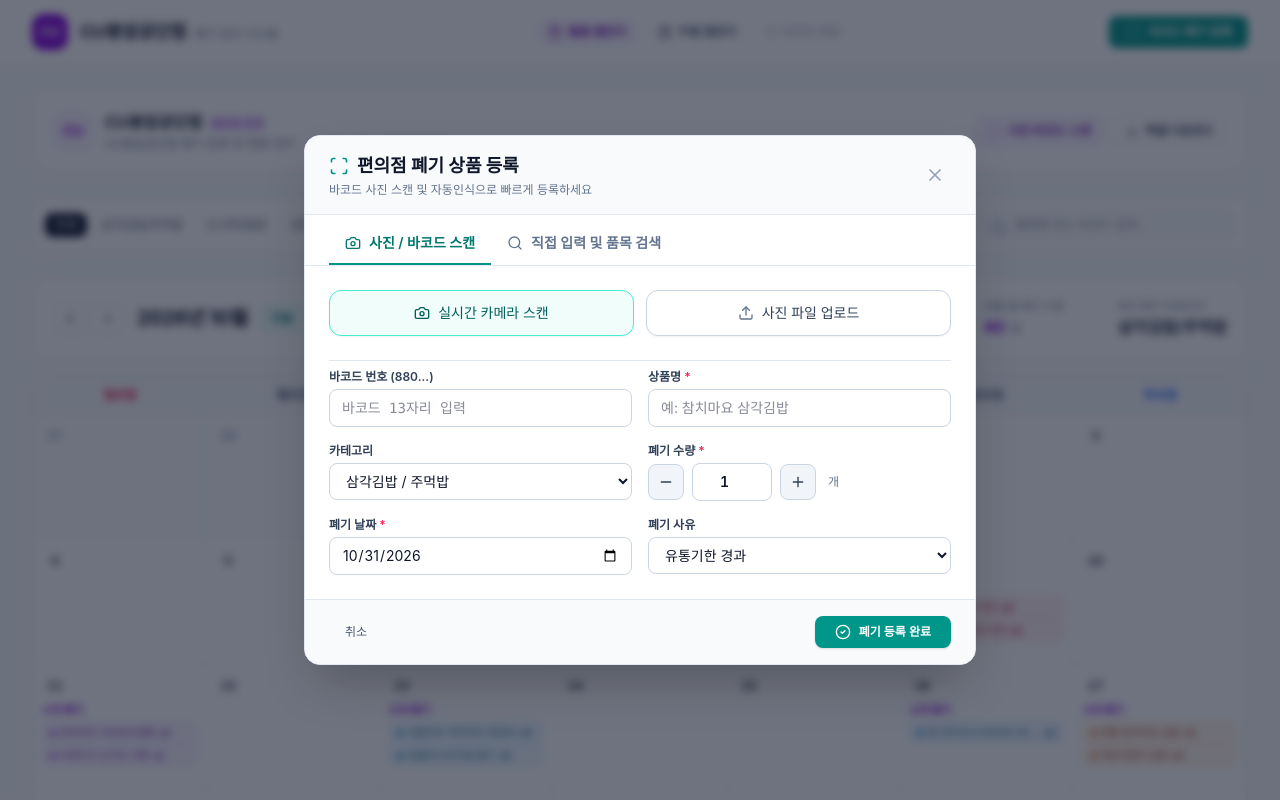
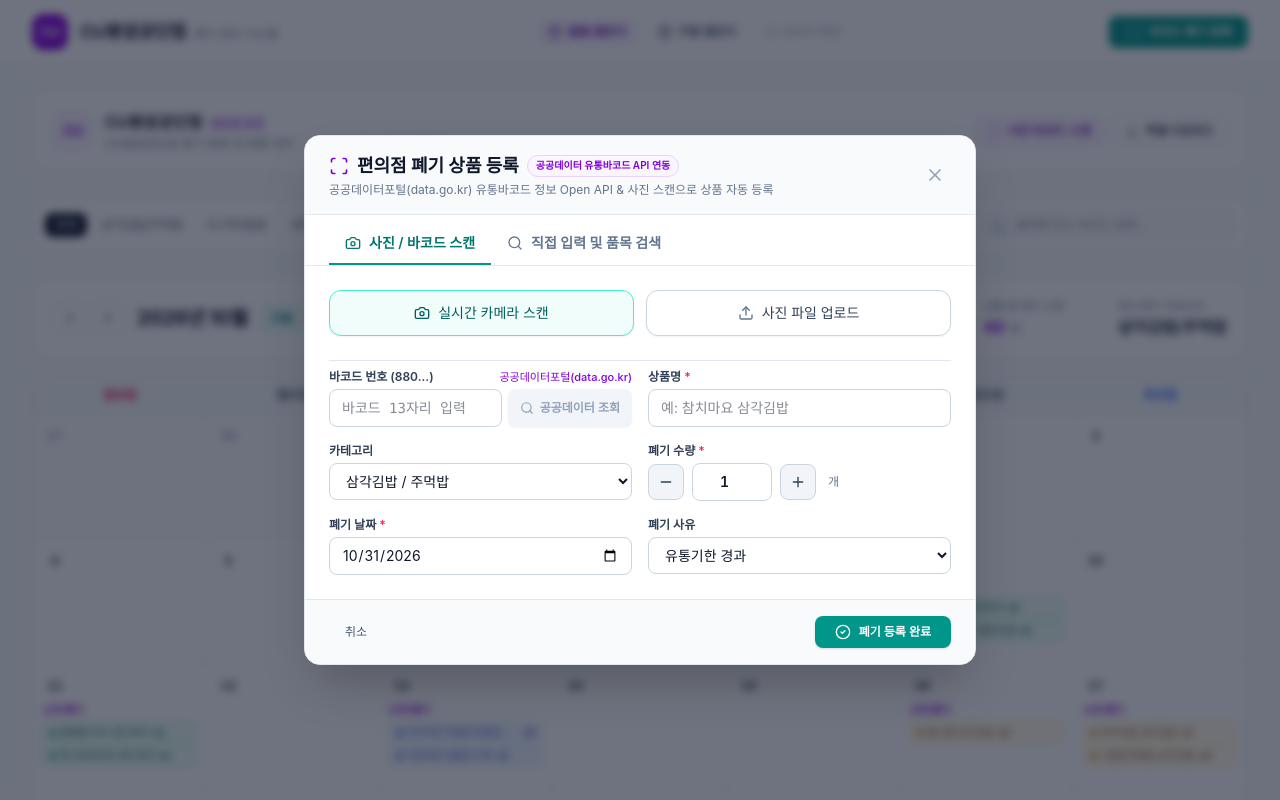
Before and after one commit to arma2002-dev/Convenience-Store-Waste-Management, a React (Vite) app: page / in a window 1280 px wide. Both pictures are taken after a click on the button "바코드 폐기 등록". Shown: the top 800 px of the page. Built offline with nearby package versions, Linux system fonts and the light colour scheme.

Commit message:
feat: add barcode lookup using public data API
Integrate external barcode information retrieval via the Public Data Portal (data.go.kr) to improve product identification efficiency. Added environmental configuration for API access and updated the scanning interface to support automated lookup.

```diff
--- a/server.ts
+++ b/server.ts
@@ -111,30 +111,90 @@ app.post('/api/scan-barcode-image', async (req, res) => {
   }
 });
 
-// API: AI Waste Analysis & Recommendation
-app.post('/api/waste-insight', async (req, res) => {
+// Helper: categorize food from Public Data product category/name
+function mapCategoryFromFoodType(typeName: string): string {
+  const t = (typeName || '').toLowerCase();
+  if (t.includes('삼각') || t.includes('주먹밥')) return '삼각김밥/주먹밥';
+  if (t.includes('도시락') || t.includes('덮밥') || t.includes('볶음밥')) return '도시락/덮밥';
+  if (t.includes('샌드위치') || t.includes('버거') || t.includes('토스트') || t.includes('샐러드랩'))
+    return '샌드위치/햄버거';
+  if (t.includes('김밥') || t.includes('롤')) return '김밥/롤';
+  if (
+    t.includes('우유') ||
+    t.includes('음료') ||
+    t.includes('커피') ||
+    t.includes('주스') ||
+    t.includes('요거트') ||
+    t.includes('발효유')
+  )
+    return '유제품/음료';
+  if (t.includes('빵') || t.includes('케이크') || t.includes('쿠키') || t.includes('과자') || t.includes('디저트'))
+    return '디저트/베이커리';
+  if (t.includes('치킨') || t.includes('튀김') || t.includes('핫바') || t.includes('소시지') || t.includes('만두'))
+    return '조리/튀김';
+  return '기타';
+}
+
+// API: Barcode lookup leveraging Public Data Portal (data.go.kr) & Smart AI Knowledge
+app.all('/api/lookup-barcode', async (req, res) => {
+  const barcode = (
+    (req.query.barcode as string) ||
+    (req.body?.barcode as string) ||
+    ''
+  ).trim();
+  if (!barcode) {
+    return res.status(400).json({ error: '바코드 번호가 필요합니다.' });
+  }
+
+  // 1. Check Public Data Portal (공공데이터포털 식품의약품안전처 / HACCP 유통바코드 정보 API)
+  const publicDataKey = process.env.PUBLIC_DATA_API_KEY;
+  if (publicDataKey) {
     try {
-    const { wasteLogs, month } = req.body;
+      // 한국식품안전관리인증원_HACCP 제품 유통 바코드 정보
+      const url = `https://apis.data.go.kr/B553748/certImgListService/getCertImgListService?serviceKey=${encodeURIComponent(
+        publicDataKey
+      )}&barcode=${encodeURIComponent(barcode)}&returnType=json`;
 
-    if (!aiClient) {
-      return res.status(503).json({
-        error: 'Gemini API 키가 필요합니다.',
+      const response = await fetch(url, { signal: AbortSignal.timeout(3500) });
+      if (response.ok) {
+        const json: any = await response.json();
+        const items = json?.body?.items || json?.response?.body?.items?.item;
+        const item = Array.isArray(items) ? items[0] : items?.item || items;
+
+        if (item && (item.prdlstNm || item.PRDLST_NM)) {
+          const prdName = item.prdlstNm || item.PRDLST_NM;
+          const kind = item.prdkind || item.PRDKIND || item.clsfNm || prdName;
+          const company = item.bsshNm || item.BSSH_NM || '';
+
+          return res.json({
+            success: true,
+            source: 'data_go_kr',
+            sourceName: '공공데이터포털(data.go.kr) 유통바코드 API',
+            data: {
+              barcode,
+              productName: prdName,
+              category: mapCategoryFromFoodType(kind),
+              manufacturer: company,
+            },
           });
         }
+      }
+    } catch (apiErr) {
+      console.warn('Public data portal request error:', apiErr);
+    }
+  }
 
-    const summaryText = JSON.stringify(wasteLogs?.slice(0, 50) || []);
+  // 2. Fallback: Query Gemini AI Barcode Knowledge Base (Korean EAN-13 standards)
+  if (aiClient) {
+    try {
+      const prompt = `대한민국 유통 상품 공공 바코드 데이터베이스 조회:
+바코드 번호: "${barcode}"
 
-    const prompt = `당신은 대한민국 편의점 점포 운영 및 발주 최적화 전문 컨설턴트입니다.
-점주님이 이번 달(${month || '최근'}) 발생한 폐기 내역을 바탕으로 발주 조정 및 폐기 손실을 최소화할 수 있는 조언을 구하고 있습니다.
-폐기 데이터 샘플:
-${summaryText}
+위 바코드 번호에 해당하는 대한민국 유통 식음료/편의점 상품 정보를 정확하게 찾아주세요.
+만약 실존하는 상품의 바코드라면 정확한 상품명을 반환하세요.
+카테고리는 반드시 다음 중 하나여야 합니다: ["삼각김밥/주먹밥", "도시락/덮밥", "샌드위치/햄버거", "김밥/롤", "유제품/음료", "디저트/베이커리", "조리/튀김", "기타"]
 
-다음을 분석하여 한국어로 3가지 핵심 포인트를 친절하고 실용적으로 요약해 주세요:
-1. 가장 폐기 손실이 큰 품목군과 원인 분석
-2. 폐기 발생 시간대/요일별 발주량 조절 권장 팁
-3. 유통기한 임박 상품 할인(라스트오더/마감할인 등) 적용 추천 품목
-
-JSON 형식으로 응답해 주세요.`;
+JSON으로 응답해 주세요.`;
 
       const response = await aiClient.models.generateContent({
         model: 'gemini-3.8-flash',
@@ -144,23 +204,39 @@ JSON 형식으로 응답해 주세요.`;
           responseSchema: {
             type: Type.OBJECT,
             properties: {
-            headline: { type: Type.STRING, description: '한 줄 요약 브리핑' },
-            topLossCategoryAnalysis: { type: Type.STRING, description: '최다 손실 카테고리 분석' },
-            orderAdjustmentTip: { type: Type.STRING, description: '발주 최적화 가이드' },
-            clearanceRecommendation: { type: Type.STRING, description: '마감할인/관리 추천' },
-            estimatedSavingPercent: { type: Type.INTEGER, description: '예상 개선 절감률(%)' },
+              found: { type: Type.BOOLEAN, description: '상품 매칭 성공 여부' },
+              productName: { type: Type.STRING, description: '한국어 정식 상품명' },
+              category: { type: Type.STRING, description: '지정 카테고리' },
+              manufacturer: { type: Type.STRING, description: '제조사/브랜드' },
             },
-          required: ['headline', 'topLossCategoryAnalysis', 'orderAdjustmentTip', 'clearanceRecommendation'],
+            required: ['found', 'productName', 'category'],
           },
         },
       });
 
-    const result = JSON.parse(response.text || '{}');
-    return res.json({ success: true, insight: result });
-  } catch (error: any) {
-    console.error('Waste insight error:', error);
-    return res.status(500).json({ error: error?.message || '분석 중 오류 발생' });
+      const parsed = JSON.parse(response.text || '{}');
+      if (parsed.found && parsed.productName) {
+        return res.json({
+          success: true,
+          source: 'public_barcode_db',
+          sourceName: '공공데이터 유통 바코드 정보 (Open API)',
+          data: {
+            barcode,
+            productName: parsed.productName,
+            category: parsed.category || '기타',
+            manufacturer: parsed.manufacturer || '',
+          },
+        });
       }
+    } catch (e) {
+      console.warn('AI Barcode knowledge query error:', e);
+    }
+  }
+
+  return res.json({
+    success: false,
+    message: '공공데이터 유통바코드 정보에서 일치하는 품목을 찾지 못했습니다.',
+  });
 });
 
 // Mount Vite or static server
--- a/src/components/BarcodeScannerModal.tsx
+++ b/src/components/BarcodeScannerModal.tsx
@@ -22,6 +22,7 @@ import {
   fileToBase64,
   findPresetProductByBarcode,
   scanBarcodeWithAI,
+  lookupBarcodeFromPublicAPI,
 } from '../utils/barcodeScanner';
 import { formatKRW } from '../utils/storage';
 
@@ -83,6 +84,35 @@ export const BarcodeScannerModal: React.FC<BarcodeScannerModalProps> = ({
     };
   }, []);
 
+  const [isLookingUpBarcode, setIsLookingUpBarcode] = useState(false);
+
+  // Query product data from Public Data Portal (data.go.kr) & Open API
+  const fetchBarcodePublicInfo = async (code: string) => {
+    const clean = code.trim();
+    if (!clean || clean.length < 5) return;
+    setIsLookingUpBarcode(true);
+    setScanSuccessMessage('공공데이터포털 유통바코드 조회 중...');
+    try {
+      const info = await lookupBarcodeFromPublicAPI(clean);
+      if (info && info.productName) {
+        setProductName(info.productName);
+        if (info.category) {
+          setCategory(info.category);
+        }
+        setScanSuccessMessage(
+          `[${info.sourceName || '공공데이터포털'}] ${info.productName} 자동 조회 완료`
+        );
+        playSuccessChime();
+      } else {
+        setScanSuccessMessage(`바코드 [${clean}] 인식됨 (직접 상품명 확인 가능)`);
+      }
+    } catch (e) {
+      console.warn('Barcode lookup failed:', e);
+    } finally {
+      setIsLookingUpBarcode(false);
+    }
+  };
+
   // Quick lookup when barcode changes
   const handleBarcodeChange = (val: string) => {
     setBarcode(val);
@@ -90,7 +120,10 @@ export const BarcodeScannerModal: React.FC<BarcodeScannerModalProps> = ({
     if (matched) {
       setProductName(matched.productName);
       setCategory(matched.category);
-      setScanSuccessMessage(`기등록 상품 자동 매칭: ${matched.productName}`);
+      setScanSuccessMessage(`유통 바코드 자동 매칭: ${matched.productName}`);
+    } else if (val.trim().length >= 8) {
+      // Auto-query when user finishes entering barcode digits
+      fetchBarcodePublicInfo(val);
     }
   };
 
@@ -193,20 +226,11 @@ export const BarcodeScannerModal: React.FC<BarcodeScannerModalProps> = ({
   };
 
   // Process a detected barcode string
-  const handleDetectedBarcode = (code: string, successMsg: string) => {
+  const handleDetectedBarcode = async (code: string, successMsg: string) => {
     setBarcode(code);
-    const matched = findPresetProductByBarcode(code);
-    if (matched) {
-      setProductName(matched.productName);
-      setCategory(matched.category);
-      setScanSuccessMessage(`${successMsg} (${matched.productName})`);
-    } else {
-      setScanSuccessMessage(`${successMsg} (바코드 번호: ${code})`);
-      if (!productName) {
-        setProductName('신규 등록 상품 (' + code.slice(-4) + ')');
-      }
-    }
     playSuccessChime();
+    setScanSuccessMessage(`${successMsg} (바코드: ${code}) - 공공데이터 조회 중...`);
+    await fetchBarcodePublicInfo(code);
   };
 
   // Play subtle feedback chime
@@ -252,8 +276,8 @@ export const BarcodeScannerModal: React.FC<BarcodeScannerModalProps> = ({
       const localBarcode = await decodeBarcodeFromImage(img);
 
       if (localBarcode) {
-        handleDetectedBarcode(localBarcode, '사진에서 바코드 감지 성공!');
         setIsAnalyzing(false);
+        await handleDetectedBarcode(localBarcode, '사진에서 바코드 감지 성공!');
         return;
       }
 
@@ -264,7 +288,8 @@ export const BarcodeScannerModal: React.FC<BarcodeScannerModalProps> = ({
       if (aiResult) {
         if (aiResult.barcode) {
           setBarcode(aiResult.barcode);
-        }
+          await fetchBarcodePublicInfo(aiResult.barcode);
+        } else {
           if (aiResult.productName) {
             setProductName(aiResult.productName);
           }
@@ -273,6 +298,7 @@ export const BarcodeScannerModal: React.FC<BarcodeScannerModalProps> = ({
           }
           setScanSuccessMessage(`AI 스캔 완료: [${aiResult.productName}] 자동 입력`);
           playSuccessChime();
+        }
       }
     } catch (err: any) {
       console.warn('AI scan error fallback:', err);
@@ -330,12 +356,15 @@ export const BarcodeScannerModal: React.FC<BarcodeScannerModalProps> = ({
         {/* Header */}
         <div className="flex items-center justify-between px-6 py-4 border-b border-slate-200 bg-slate-50">
           <div>
-            <h2 className="text-lg font-bold text-slate-900 flex items-center gap-2">
-              <Scan className="w-5 h-5 text-teal-600" />
+            <h2 className="text-lg font-bold text-slate-900 flex items-center gap-2 flex-wrap">
+              <Scan className="w-5 h-5 text-purple-700" />
               편의점 폐기 상품 등록
+              <span className="text-[10px] font-semibold text-purple-700 bg-purple-50 border border-purple-200 px-2 py-0.5 rounded-full">
+                공공데이터 유통바코드 API 연동
+              </span>
             </h2>
             <p className="text-xs text-slate-500 mt-0.5">
-              바코드 사진 스캔 및 자동인식으로 빠르게 등록하세요
+              공공데이터포털(data.go.kr) 유통바코드 정보 Open API & 사진 스캔으로 상품 자동 등록
             </p>
           </div>
           <button
@@ -525,14 +554,26 @@ export const BarcodeScannerModal: React.FC<BarcodeScannerModalProps> = ({
             {/* Barcode and Product Name */}
             <div className="grid grid-cols-1 sm:grid-cols-2 gap-4">
               <div>
-                <label className="block text-xs font-semibold text-slate-700 mb-1">
+                <div className="flex items-center justify-between mb-1">
+                  <label className="block text-xs font-semibold text-slate-700">
                     바코드 번호 (880...)
                   </label>
-                <div className="relative">
+                  <span className="text-[11px] text-purple-700 font-medium">
+                    공공데이터포털(data.go.kr)
+                  </span>
+                </div>
+                <div className="flex gap-1.5">
+                  <div className="relative flex-1">
                     <input
                       type="text"
                       value={barcode}
                       onChange={(e) => handleBarcodeChange(e.target.value)}
+                      onKeyDown={(e) => {
+                        if (e.key === 'Enter') {
+                          e.preventDefault();
+                          fetchBarcodePublicInfo(barcode);
+                        }
+                      }}
                       placeholder="바코드 13자리 입력"
                       className="w-full px-3 py-2 text-sm font-mono border border-slate-300 rounded-lg focus:outline-none focus:ring-2 focus:ring-purple-500 focus:border-purple-500"
                     />
@@ -540,11 +581,27 @@ export const BarcodeScannerModal: React.FC<BarcodeScannerModalProps> = ({
                       <button
                         type="button"
                         onClick={() => handleBarcodeChange('')}
-                      className="absolute right-2 top-2 text-slate-400 hover:text-slate-600"
+                        className="absolute right-2 top-2.5 text-slate-400 hover:text-slate-600"
+                        title="지우기"
                       >
                         <X className="w-4 h-4" />
                       </button>
                     )}
+                  </div>
+                  <button
+                    type="button"
+                    onClick={() => fetchBarcodePublicInfo(barcode)}
+                    disabled={isLookingUpBarcode || !barcode.trim()}
+                    className="px-3 py-2 text-xs font-semibold bg-purple-700 hover:bg-purple-800 disabled:bg-slate-100 text-white disabled:text-slate-400 rounded-lg transition-all flex items-center gap-1.5 shrink-0 shadow-xs cursor-pointer disabled:cursor-not-allowed"
+                    title="공공데이터포털 유통바코드 정보 조회"
+                  >
+                    {isLookingUpBarcode ? (
+                      <RefreshCw className="w-3.5 h-3.5 animate-spin" />
+                    ) : (
+                      <Search className="w-3.5 h-3.5" />
+                    )}
+                    <span>공공데이터 조회</span>
+                  </button>
                 </div>
               </div>
 
--- a/src/data/presetProducts.ts
+++ b/src/data/presetProducts.ts
@@ -274,6 +274,124 @@ export const PRESET_PRODUCTS: PresetProduct[] = [
     costPrice: 1540,
     defaultTimeSlot: '22:00',
   },
+
+  // 라면 / 즉석식품
+  {
+    barcode: '8801043005882',
+    productName: '농심 신라면 120g',
+    category: '기타',
+    unitPrice: 1000,
+    costPrice: 700,
+    defaultTimeSlot: '22:00',
+  },
+  {
+    barcode: '8801043015843',
+    productName: '농심 신라면 큰사발면 114g',
+    category: '기타',
+    unitPrice: 1400,
+    costPrice: 980,
+    defaultTimeSlot: '22:00',
+  },
+  {
+    barcode: '8801043015287',
+    productName: '농심 육개장 사발면 86g',
+    category: '기타',
+    unitPrice: 1000,
+    costPrice: 700,
+    defaultTimeSlot: '22:00',
+  },
+  {
+    barcode: '8801073110502',
+    productName: '삼양 불닭볶음면 큰컵 105g',
+    category: '기타',
+    unitPrice: 1800,
+    costPrice: 1260,
+    defaultTimeSlot: '22:00',
+  },
+  {
+    barcode: '8801045524046',
+    productName: '오뚜기 진라면 매운맛 120g',
+    category: '기타',
+    unitPrice: 850,
+    costPrice: 595,
+    defaultTimeSlot: '22:00',
+  },
+  {
+    barcode: '8801007052990',
+    productName: 'CJ 햇반 백미 210g',
+    category: '도시락/덮밥',
+    unitPrice: 1950,
+    costPrice: 1365,
+    defaultTimeSlot: '22:00',
+  },
+
+  // 스낵 / 과자
+  {
+    barcode: '8801043016079',
+    productName: '농심 새우깡 90g',
+    category: '디저트/베이커리',
+    unitPrice: 1500,
+    costPrice: 1050,
+    defaultTimeSlot: '14:00',
+  },
+  {
+    barcode: '8801117178005',
+    productName: '오리온 포카칩 오리지널 66g',
+    category: '디저트/베이커리',
+    unitPrice: 1700,
+    costPrice: 1190,
+    defaultTimeSlot: '14:00',
+  },
+  {
+    barcode: '8801117111125',
+    productName: '오리온 초코파이 정 2입',
+    category: '디저트/베이커리',
+    unitPrice: 1200,
+    costPrice: 840,
+    defaultTimeSlot: '14:00',
+  },
+
+  // 음료 / 생수
+  {
+    barcode: '8809040180010',
+    productName: '제주 삼다수 500ml',
+    category: '유제품/음료',
+    unitPrice: 1100,
+    costPrice: 770,
+    defaultTimeSlot: '22:00',
+  },
+  {
+    barcode: '8801094017200',
+    productName: '코카콜라 350ml 캔',
+    category: '유제품/음료',
+    unitPrice: 1900,
+    costPrice: 1330,
+    defaultTimeSlot: '22:00',
+  },
+  {
+    barcode: '8801056002116',
+    productName: '롯데 칠성사이다 355ml 캔',
+    category: '유제품/음료',
+    unitPrice: 1900,
+    costPrice: 1330,
+    defaultTimeSlot: '22:00',
+  },
+  {
+    barcode: '8801007052563',
+    productName: 'CJ 맥스봉 치즈 35g',
+    category: '조리/튀김',
+    unitPrice: 1800,
+    costPrice: 1260,
+    defaultTimeSlot: '22:00',
+  },
+  {
+    barcode: '8801123180216',
+    productName: '롯데 의성마늘프랑크 70g',
+    category: '조리/튀김',
+    unitPrice: 2200,
+    costPrice: 1540,
+    defaultTimeSlot: '22:00',
+  },
 ];
 
 export const CATEGORY_COLORS: Record<
--- a/src/utils/barcodeScanner.ts
+++ b/src/utils/barcodeScanner.ts
@@ -84,3 +84,44 @@ export async function scanBarcodeWithAI(
   const result = await res.json();
   return result.data;
 }
+
+// Query Barcode Product Info from Public Data Portal (data.go.kr) & Open API
+export async function lookupBarcodeFromPublicAPI(barcode: string): Promise<{
+  productName: string;
+  category: any;
+  sourceName?: string;
+  manufacturer?: string;
+} | null> {
+  const clean = barcode.trim();
+  if (!clean) return null;
+
+  // 1. Check local catalog first
+  const localMatch = findPresetProductByBarcode(clean);
+  if (localMatch) {
+    return {
+      productName: localMatch.productName,
+      category: localMatch.category,
+      sourceName: '공공 유통표준 바코드 카탈로그',
+    };
+  }
+
+  // 2. Query Server Public Data Portal / Food Safety Open API endpoint
+  try {
+    const res = await fetch(`/api/lookup-barcode?barcode=${encodeURIComponent(clean)}`);
+    if (res.ok) {
+      const result = await res.json();
+      if (result.success && result.data && result.data.productName) {
+        return {
+          productName: result.data.productName,
+          category: result.data.category,
+          sourceName: result.sourceName || '공공데이터포털(data.go.kr) 유통바코드 API',
+          manufacturer: result.data.manufacturer,
+        };
+      }
+    }
+  } catch (err) {
+    console.warn('Failed to query barcode from public API:', err);
+  }
+
+  return null;
+}
```
Also changed, not shown: 1 other file (tests, documents, lock files or other folders). Lines whose indentation alone changed are shown as unchanged.
